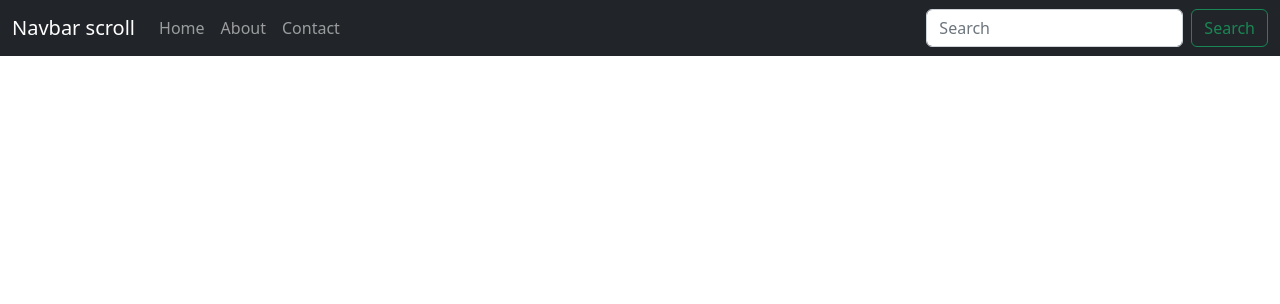
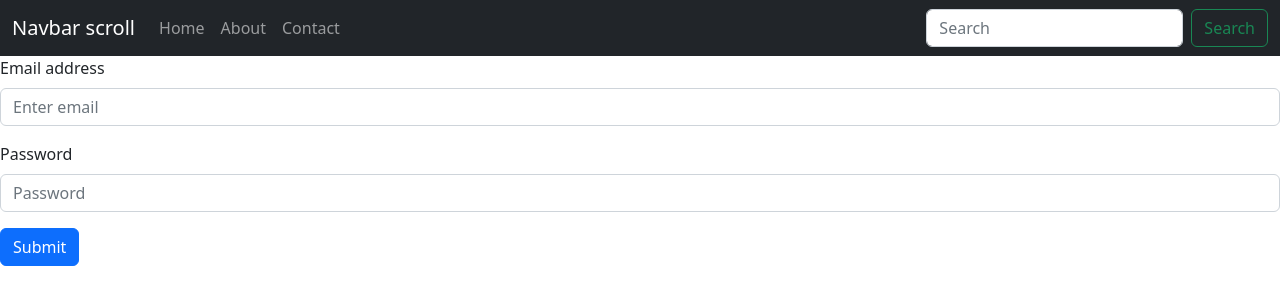
Before and after one commit to Vicra/experiencia-de-usuario-q2-2023, a React (Create React App) app in the folder movie-reviewer-app/: page /login in a window 1280 px wide. Shown: the top 304 px of the page. Built offline with nearby package versions, Linux system fonts and the light colour scheme.

Commit message:
login form inputs

```diff
--- a/movie-reviewer-app/src/App.js
+++ b/movie-reviewer-app/src/App.js
@@ -3,6 +3,7 @@ import "./App.css";
 import Slider from "./components/Slider";
 
 import NavigationBar from "./pages/NavigationBar/NavigationBar";
+import Login from "./components/Login";
 
 const Home = () => {
   return (
@@ -38,6 +39,7 @@ function App() {
         <Switch>
           <Route exact path="/" component={Home} />
           <Route path="/about" component={About} />
+          <Route path="/login" component={Login} />
           <Route path="/contact" component={Contact} />
         </Switch>
       </Router>
--- /dev/null
+++ b/movie-reviewer-app/src/components/Login/Login.jsx
@@ -0,0 +1,51 @@
+import Button from "react-bootstrap/Button";
+import Form from "react-bootstrap/Form";
+
+import { useState } from "react";
+
+function Login() {
+  // { email, password }
+  const [form, setForm] = useState({
+    email: "",
+    password: "",
+  });
+
+  function handleSubmit(e) {
+    e.preventDefault();
+
+    // validar los inputs
+  }
+
+  return (
+    <Form onSubmit={handleSubmit}>
+      <Form.Group className="mb-3" controlId="formBasicEmail">
+        <Form.Label>Email address</Form.Label>
+        <Form.Control
+          type="email"
+          placeholder="Enter email"
+          value={form.email}
+          onChange={(e) => {
+            setForm({ ...form, email: e.target.value });
+          }}
+        />
+      </Form.Group>
+
+      <Form.Group className="mb-3" controlId="formBasicPassword">
+        <Form.Label>Password</Form.Label>
+        <Form.Control
+          type="password"
+          placeholder="Password"
+          value={form.password}
+          onChange={(e) => {
+            setForm({ ...form, password: e.target.value });
+          }}
+        />
+      </Form.Group>
+      <Button variant="primary" type="submit">
+        Submit
+      </Button>
+    </Form>
+  );
+}
+
+export default Login;
--- /dev/null
+++ b/movie-reviewer-app/src/components/Login/index.js
@@ -0,0 +1,2 @@
+import Login from "./Login";
+export default Login;
--- a/movie-reviewer-app/src/index.css
+++ /dev/null
@@ -1,13 +0,0 @@
-body {
-  margin: 0;
-  font-family: -apple-system, BlinkMacSystemFont, 'Segoe UI', 'Roboto', 'Oxygen',
-    'Ubuntu', 'Cantarell', 'Fira Sans', 'Droid Sans', 'Helvetica Neue',
-    sans-serif;
-  -webkit-font-smoothing: antialiased;
-  -moz-osx-font-smoothing: grayscale;
-}
-
-code {
-  font-family: source-code-pro, Menlo, Monaco, Consolas, 'Courier New',
-    monospace;
-}
--- a/movie-reviewer-app/src/index.js
+++ b/movie-reviewer-app/src/index.js
@@ -1,6 +1,5 @@
 import React from "react";
 import ReactDOM from "react-dom/client";
-import "./index.css";
 import App from "./App";
 
 import "bootstrap/dist/css/bootstrap.min.css";
```
Also changed, not shown: movie-reviewer-app/src/utils/validator.js (added, +14 -0 lines), movie-reviewer-app/src/logo.svg (deleted), 1 other file (tests, documents, lock files or other folders).
